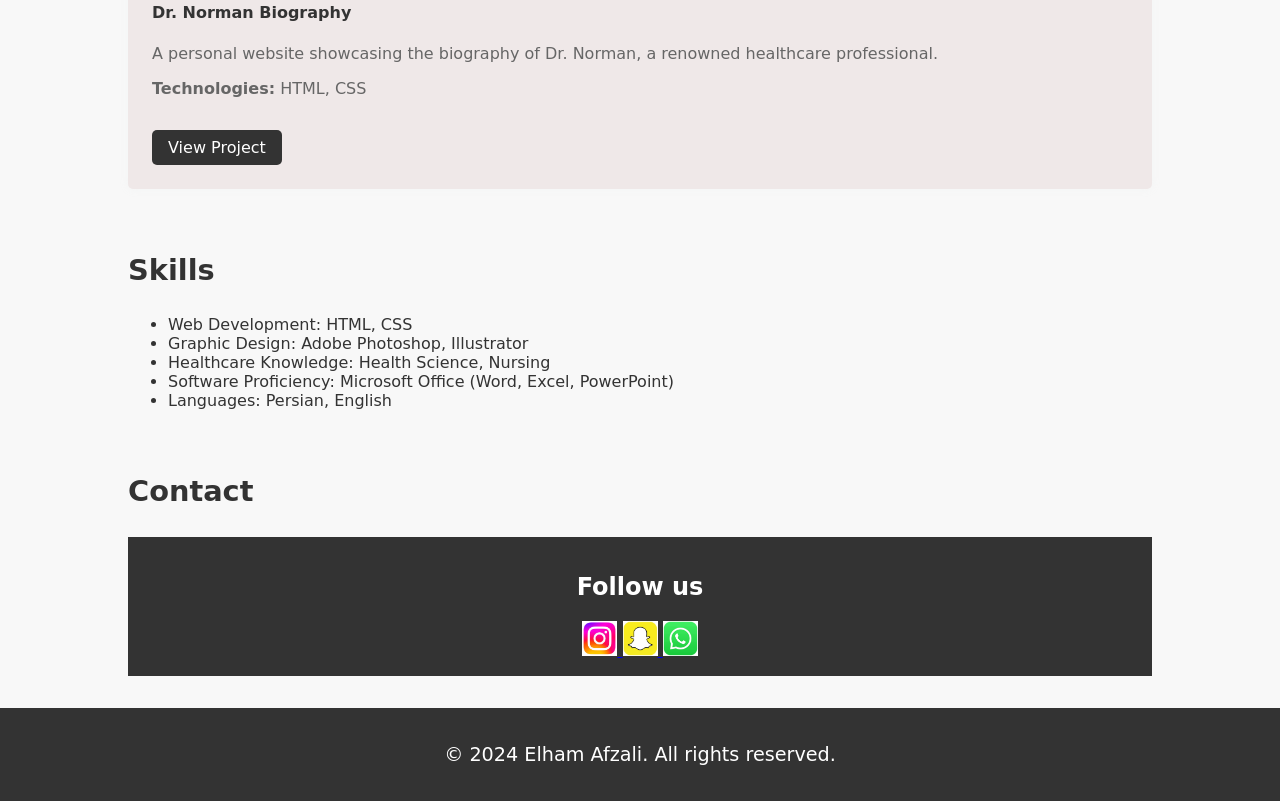
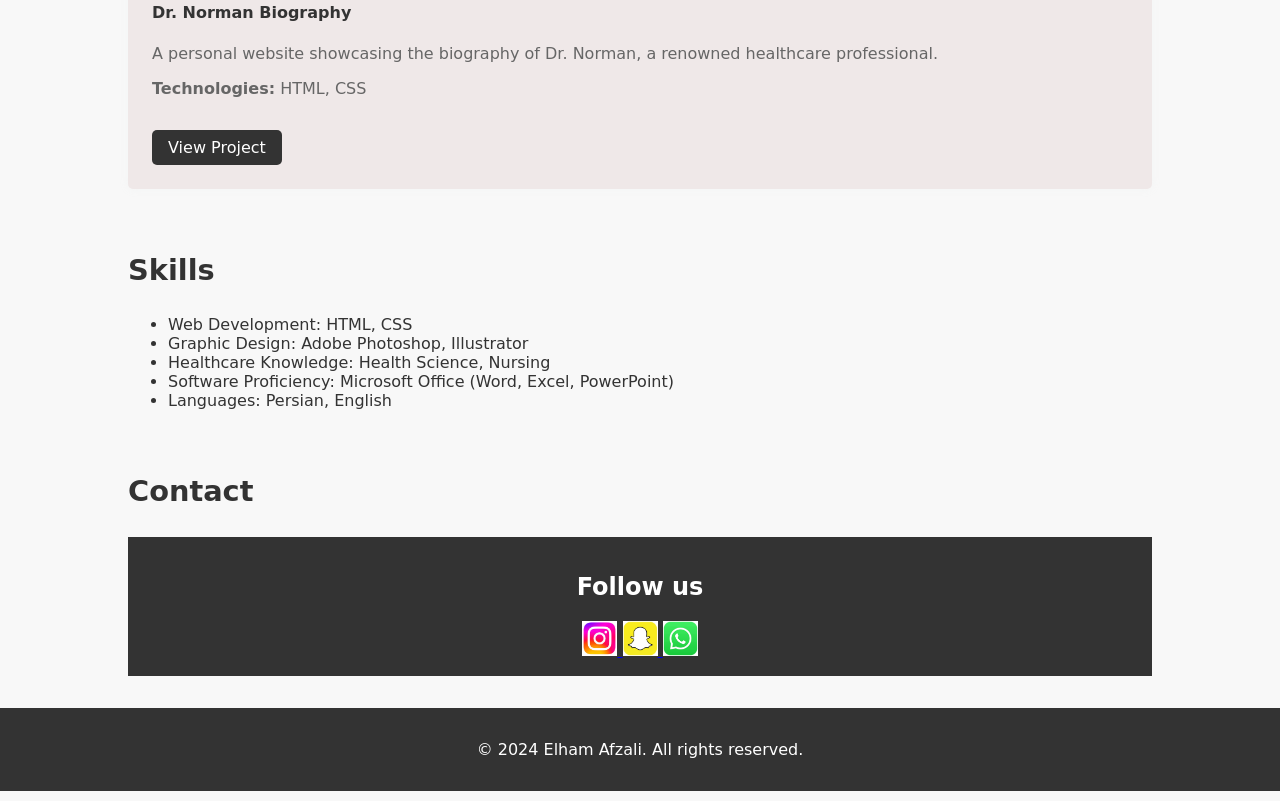
Before and after one commit to elhamy786/Portfolio-Elham, a plain HTML site: page index.html in a window 1280 px wide. Shown: the part 3733-4534 px from the top of the page. Drawn offline with Linux system fonts and the light colour scheme.

Commit message:
Edit styles.css files

```diff
--- a/styles.css
+++ b/styles.css
@@ -102,7 +102,7 @@ footer {
   padding: 1rem 0;
 }
 
-footer p {
+.footer p {
   font-size: 1.2rem;
 }
 
```
